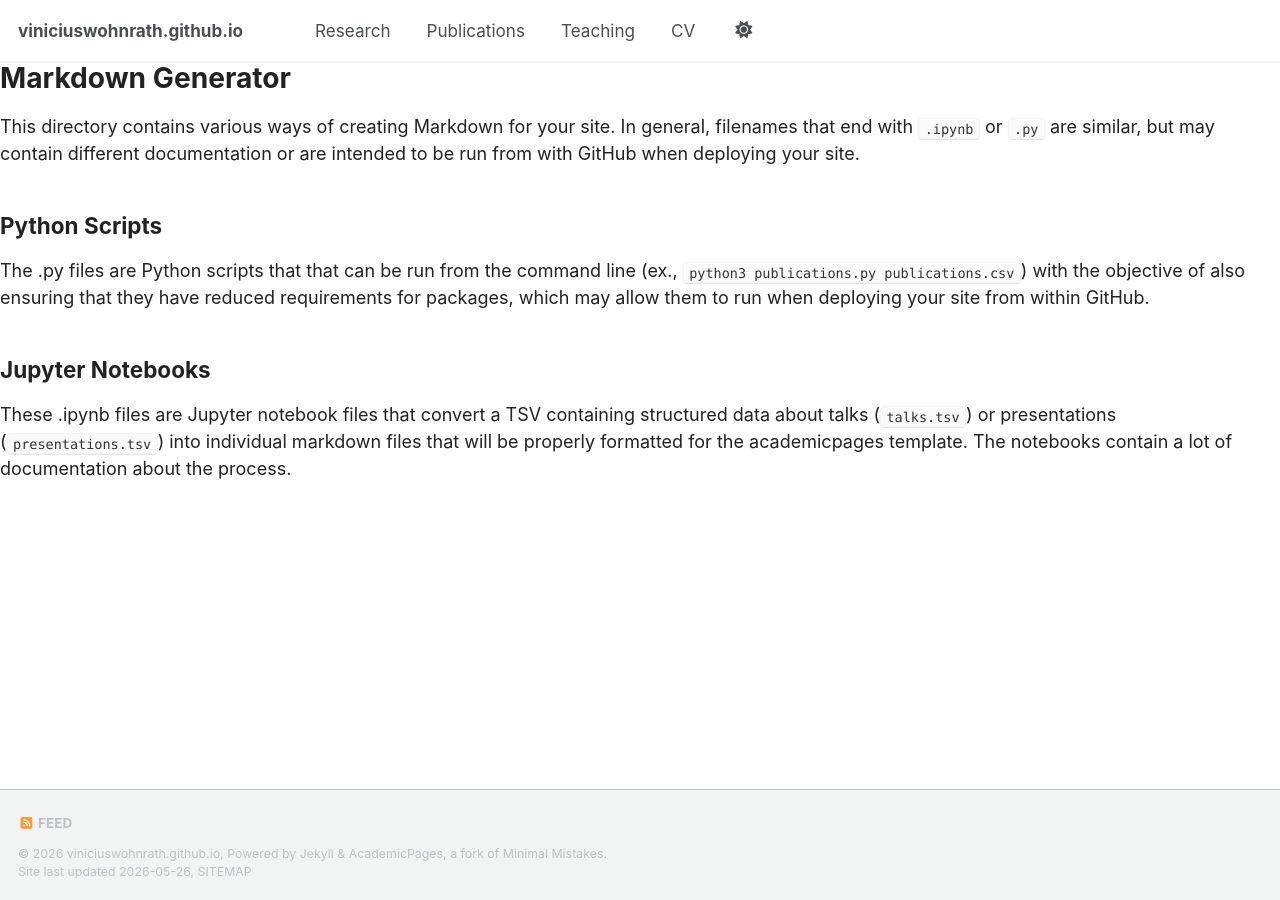
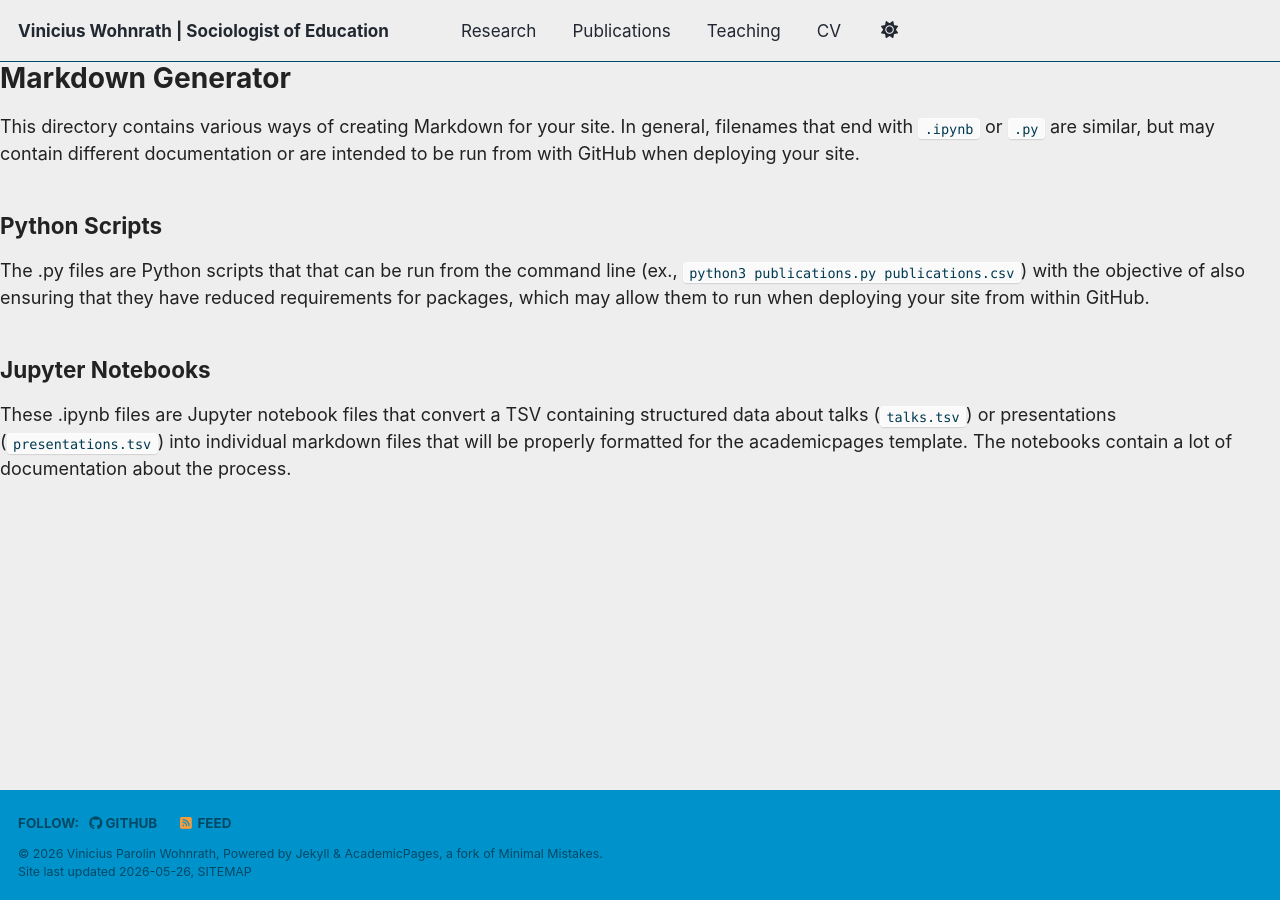
Before and after one commit to viniciuswohnrath/viniciuswohnrath.github.io, a Jekyll site: the page built from markdown_generator/README.md, in a window 1280 px wide. Built offline with Jekyll 4.4.1, drawn with Linux system fonts in a browser that asks for light colours; our own code applies the rules of GitHub Pages for plain Markdown files; a script bundle is joined from its source files by our own code; library files that are not in the unit come from our copies; part of the change alters nothing that is shown.

Commit message:
Update _config.yml

```diff
--- a/_config.yml
+++ b/_config.yml
@@ -1,21 +1,75 @@
+# Basic Site Settings
+locale                   : "en-US"
+site_theme               : "air"
+
+title                    : "Vinicius Wohnrath | Sociologist of Education"
+title_separator          : "-"
+
+name                     : "Vinicius Parolin Wohnrath"
+description              : "Sociology of education, historical sociology, and political sociology in Latin America"
+
+url                      : "https://viniciuswohnrath.github.io"
+baseurl                  : ""
+
+repository               : "viniciuswohnrath/viniciuswohnrath.github.io"
+
+include:
+  - _pages
+
+# Site Author
 author:
 
-  avatar           : "/images/profile.png"
+  avatar                 : "/images/profile.png"
 
-  name             : "Vinicius Parolin Wohnrath"
+  name                   : "Vinicius Wohnrath"
 
-  bio              : "Historical sociology, sociology of education, and political sociology in Latin America"
+  bio                    : "Sociology of education, historical sociology, and political sociology in Latin America"
 
-  location         : "Morelia, Mexico"
+  location               : "Mexico"
 
-  employer         : "UNAM"
+  employer               : "UNAM"
 
-  email            : "vinicius.wohnrath@gmail.com"
+  email                  : "vinicius.wohnrath@gmail.com"
 
-  googlescholar    : "https://scholar.google.com/citations?hl=es&user=jqzpjAYAAAAJ"
+  googlescholar          : "https://scholar.google.com/citations?hl=es&user=jqzpjAYAAAAJ"
 
-  orcid            : "https://orcid.org/0000-0001-5717-0906"
+  orcid                  : "https://orcid.org/0000-0001-5717-0906"
 
-  academia         : "https://unam1.academia.edu/ViniciusWohnrath"
+  academia               : "https://unam1.academia.edu/ViniciusWohnrath"
 
-  lattes           : "http://lattes.cnpq.br/1701305518221688"
+  lattes                 : "http://lattes.cnpq.br/1701305518221688"
+
+  github                 : "viniciuswohnrath"
+
+# Footer
+footer:
+  links:
+    - label: "Google Scholar"
+      icon: "fas fa-graduation-cap"
+      url: "https://scholar.google.com/citations?hl=es&user=jqzpjAYAAAAJ"
+
+    - label: "ORCID"
+      icon: "fab fa-orcid"
+      url: "https://orcid.org/0000-0001-5717-0906"
+
+# Reading Files
+include:
+  - .htaccess
+  - _pages
+
+exclude:
+  - "*.sublime-project"
+  - "*.sublime-workspace"
+  - vendor
+  - Gemfile
+  - Gemfile.lock
+  - node_modules
+  - gulpfile.js
+  - package.json
+  - package-lock.json
+  - README
+  - tmp
+  - less
+  - "*.tar.gz"
+  - "*.tgz"
+  - "*.zip"
```
